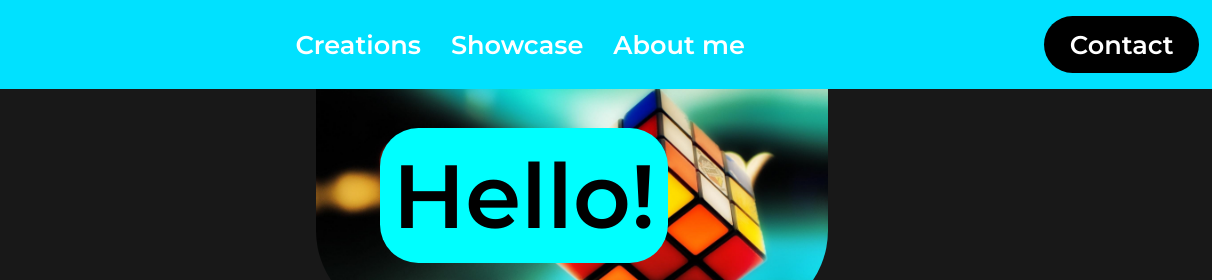
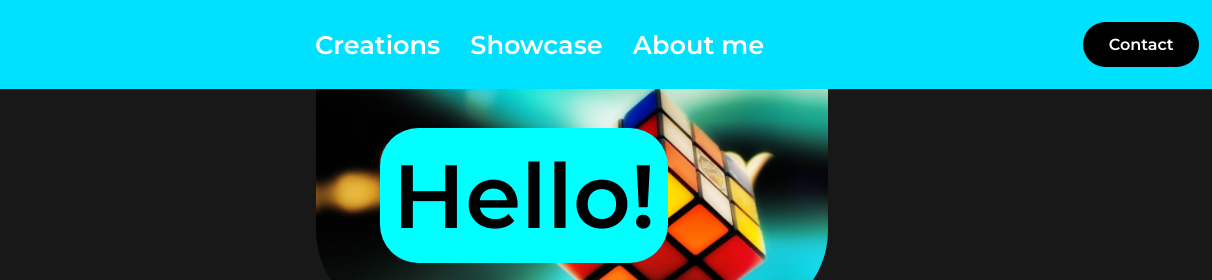
Before and after one commit to LightslicerGP/LightslicerGP, a plain HTML site: page index.html in a window 1280 px wide. Shown: the top 280 px of the page, 68-1280 px from the left. Drawn offline with Linux system fonts and the light colour scheme; no server answers.

Commit message:
Tried to match master bracnch

```diff
--- a/Website.css
+++ b/Website.css
@@ -228,7 +228,7 @@ header button:hover {
   }
 
   .cta {
-    font-size: 2vw;
+    font-size: 100%;
   }
 
   .top {
```
